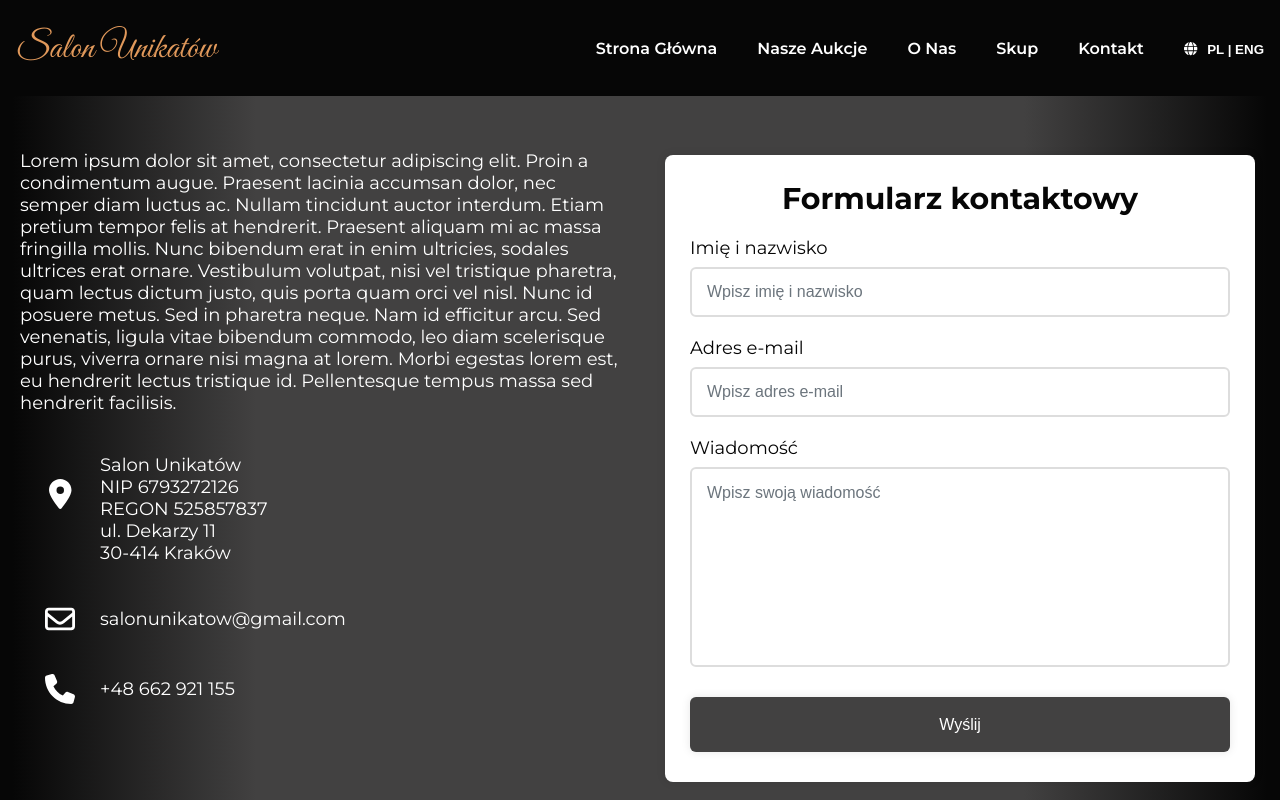
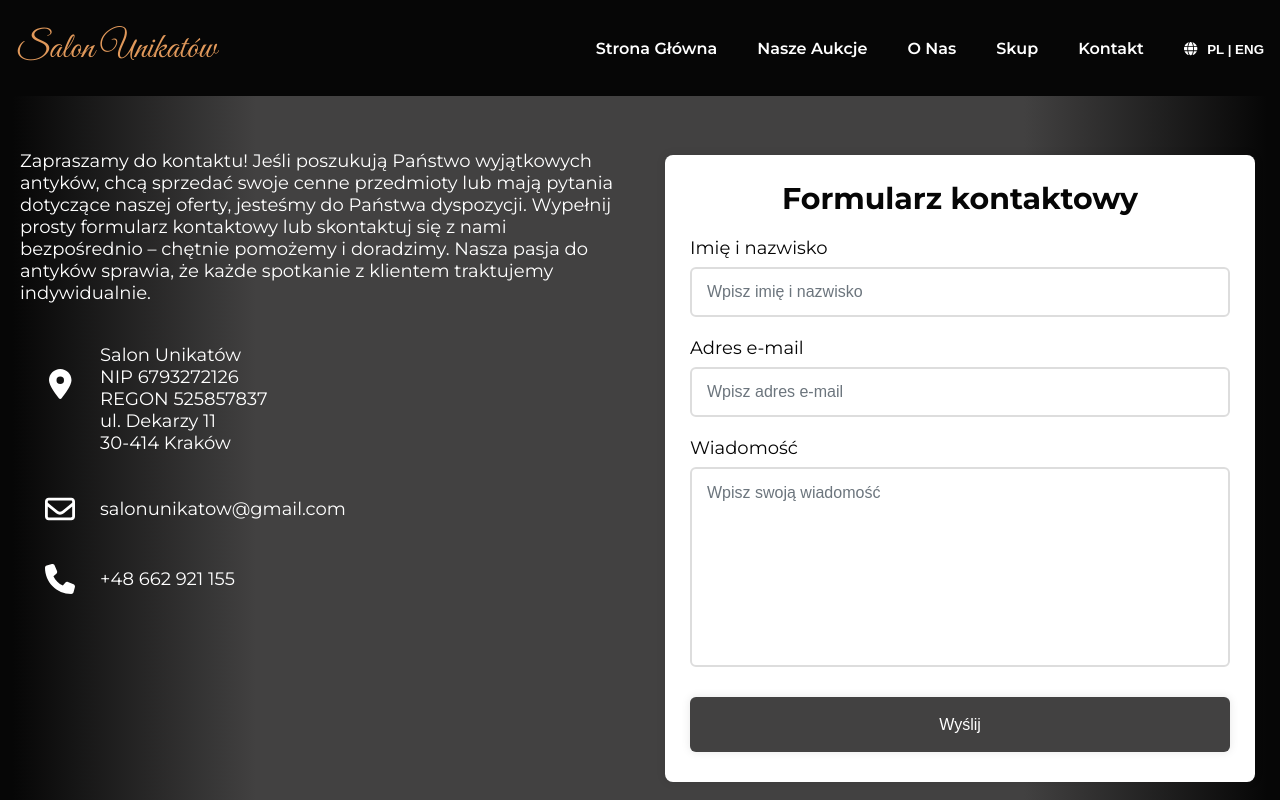
Before and after one commit to jkbednarczyk/subc, a React (Create React App) app: page /contact in a window 1280 px wide. Shown: the top 800 px of the page. Built offline with nearby package versions, Linux system fonts and the light colour scheme; a web font is replaced by a local one.

Commit message:
SUBC-0019 Add text directed to customer at contact page

```diff
--- a/src/components/contact/ContactPage.component.tsx
+++ b/src/components/contact/ContactPage.component.tsx
@@ -12,7 +12,7 @@ export const ContactPage = () => {
         <section className="contact-form">
             <ul className="contact-data">
                 <li className="contact-item">
-                    {translate("CONTACT_PAGE_TEXT")}
+                    <p>{translate("CONTACT.CONTACT_PAGE_TEXT")}</p>
                 </li>
                 <CustomContactItem icon={faLocationDot}>
                     <p>
--- a/src/components/contact/ContactPage.css
+++ b/src/components/contact/ContactPage.css
@@ -40,5 +40,6 @@
 
     .contact-item {
         padding: 15px;
+        flex-direction: column;
     }
 }
--- a/src/components/contact/contactForm/ContactForm.component.tsx
+++ b/src/components/contact/contactForm/ContactForm.component.tsx
@@ -34,20 +34,20 @@ export const ContactForm = () => {
 
     return <>
         <form onSubmit={onSubmit}>
-            <h2>{translate("CONTACT_FORM")}</h2>
+            <h2>{translate("CONTACT.CONTACT_FORM")}</h2>
             <div className="input-box">
-                <label>{translate("NAME_AND_SURNAME")}</label>
-                <input type="text" className="field" placeholder={translate("NAME_AND_SURNAME_PLACEHOLDER")} name="name" required />
+                <label>{translate("CONTACT.NAME_AND_SURNAME")}</label>
+                <input type="text" className="field" placeholder={translate("CONTACT.NAME_AND_SURNAME_PLACEHOLDER")} name="name" required />
             </div>
             <div className="input-box">
-                <label>{translate("EMAIL")}</label>
-                <input type="email" className="field" placeholder={translate("EMAIL_PLACEHOLDER")} name="email" required />
+                <label>{translate("CONTACT.EMAIL")}</label>
+                <input type="email" className="field" placeholder={translate("CONTACT.EMAIL_PLACEHOLDER")} name="email" required />
             </div>
             <div className="input-box">
-                <label>{translate("MESSAGE")}</label>
-                <textarea name="message" className="field message" placeholder={translate("MESSAGE_PLACEHOLDER")} required></textarea>
+                <label>{translate("CONTACT.MESSAGE")}</label>
+                <textarea name="message" className="field message" placeholder={translate("CONTACT.MESSAGE_PLACEHOLDER")} required></textarea>
             </div>
-            <button type="submit">{translate("SUBMIT_MESSAGE")}</button>
+            <button type="submit">{translate("CONTACT.SUBMIT_MESSAGE")}</button>
         </form>
     </>
 }
--- a/src/lang/en-gb.json
+++ b/src/lang/en-gb.json
@@ -11,6 +11,7 @@
     "COPYRIGHT": "2024 Salon Unikatów. Please read our ",
     "PRIVACY_POLICY": "privacy policy",
 
+    "CONTACT": {
         "CONTACT_FORM": "Contact form",
         "NAME_AND_SURNAME": "Name and surname",
         "NAME_AND_SURNAME_PLACEHOLDER": "Enter your name and surname",
@@ -19,9 +20,12 @@
         "MESSAGE": "Message",
         "MESSAGE_PLACEHOLDER": "Enter your message",
         "SUBMIT_MESSAGE": "Send",
-    "CONTACT_PAGE_TEXT": "Lorem ipsum dolor sit amet, consectetur adipiscing elit. Proin a condimentum augue. Praesent lacinia accumsan dolor, nec semper diam luctus ac. Nullam tincidunt auctor interdum. Etiam pretium tempor felis at hendrerit. Praesent aliquam mi ac massa fringilla mollis. Nunc bibendum erat in enim ultricies, sodales ultrices erat ornare. Vestibulum volutpat, nisi vel tristique pharetra, quam lectus dictum justo, quis porta quam orci vel nisl. Nunc id posuere metus. Sed in pharetra neque. Nam id efficitur arcu. Sed venenatis, ligula vitae bibendum commodo, leo diam scelerisque purus, viverra ornare nisi magna at lorem. Morbi egestas lorem est, eu hendrerit lectus tristique id. Pellentesque tempus massa sed hendrerit facilisis.",
+        "CONTACT_PAGE_TEXT": "We invite you to get in touch! Whether you're looking for unique antiques, interested in selling valuable items, or have questions about our offerings, we're here to help. Simply fill out the contact form or reach out to us directly – we’ll be happy to assist and advise you. Our passion for antiques means we approach each client individually, ensuring a personalized experience every time.",
         "THANK_YOU": "Thank you!",
-    "MESSAGE_SENT_SUCCESSFULLY": "Message has been sent successfully",
+        "MESSAGE_SENT_SUCCESSFULLY": "Message has been sent successfully"
+    },
+
+
 
     "OUR_OFFER": "Our offer",
     "OUR_OFFER_TEXT": "We encourage you to check out our auctions!",
--- a/src/lang/pl-gb.json
+++ b/src/lang/pl-gb.json
@@ -11,6 +11,7 @@
     "COPYRIGHT": "2024 Salon Unikatów. Zapoznaj się z ",
     "PRIVACY_POLICY": "polityką prywatności",
 
+    "CONTACT": {
         "CONTACT_FORM": "Formularz kontaktowy",
         "NAME_AND_SURNAME": "Imię i nazwisko",
         "NAME_AND_SURNAME_PLACEHOLDER": "Wpisz imię i nazwisko",
@@ -19,9 +20,12 @@
         "MESSAGE": "Wiadomość",
         "MESSAGE_PLACEHOLDER": "Wpisz swoją wiadomość",
         "SUBMIT_MESSAGE": "Wyślij",
-    "CONTACT_PAGE_TEXT": "Lorem ipsum dolor sit amet, consectetur adipiscing elit. Proin a condimentum augue. Praesent lacinia accumsan dolor, nec semper diam luctus ac. Nullam tincidunt auctor interdum. Etiam pretium tempor felis at hendrerit. Praesent aliquam mi ac massa fringilla mollis. Nunc bibendum erat in enim ultricies, sodales ultrices erat ornare. Vestibulum volutpat, nisi vel tristique pharetra, quam lectus dictum justo, quis porta quam orci vel nisl. Nunc id posuere metus. Sed in pharetra neque. Nam id efficitur arcu. Sed venenatis, ligula vitae bibendum commodo, leo diam scelerisque purus, viverra ornare nisi magna at lorem. Morbi egestas lorem est, eu hendrerit lectus tristique id. Pellentesque tempus massa sed hendrerit facilisis.",
+        "CONTACT_PAGE_TEXT": "Zapraszamy do kontaktu! Jeśli poszukują Państwo wyjątkowych antyków, chcą sprzedać swoje cenne przedmioty lub mają pytania dotyczące naszej oferty, jesteśmy do Państwa dyspozycji. Wypełnij prosty formularz kontaktowy lub skontaktuj się z nami bezpośrednio – chętnie pomożemy i doradzimy. Nasza pasja do antyków sprawia, że każde spotkanie z klientem traktujemy indywidualnie.",
         "THANK_YOU": "Dziękujemy!",
-    "MESSAGE_SENT_SUCCESSFULLY": "Wiadomość została wysłana",
+        "MESSAGE_SENT_SUCCESSFULLY": "Wiadomość została wysłana"
+    },
+
+
 
     "OUR_OFFER": "Nasza oferta",
     "OUR_OFFER_TEXT": "Zachęcamy do zapoznania się z naszymi aukcjami!",
```
Lines whose indentation alone changed are shown as unchanged.
